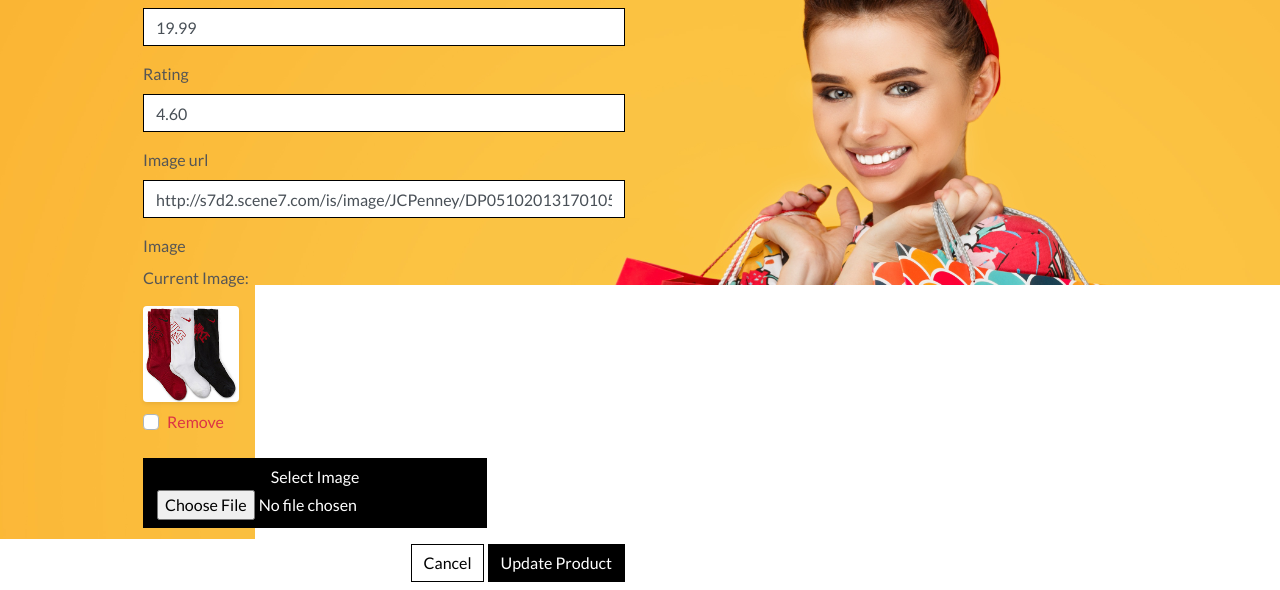
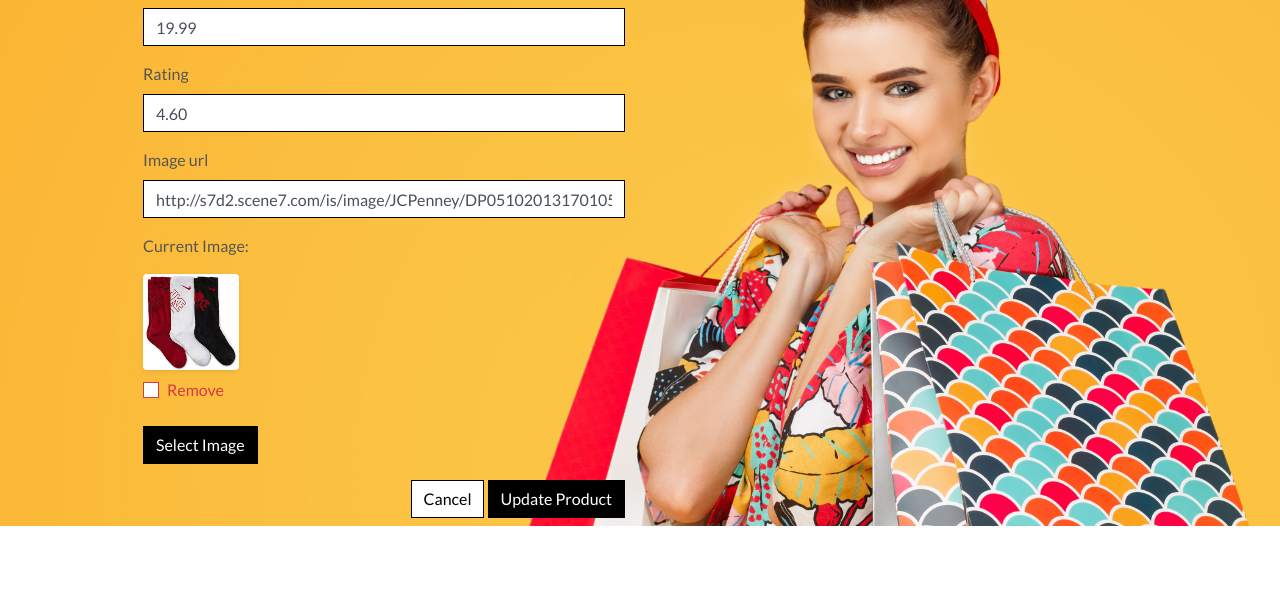
Before and after one commit to ninos77/web-shop-django, a Django app: page /products/edit/12/ in a window 1280 px wide. Shown: the part 986-1576 px from the top of the page. After the commit the page ends 1512 px from the top, so only its background shows below. Run offline with Django 3.2, Linux system fonts and the light colour scheme; the visitor is signed in with stand-in values (Sample User, id 1); data comes from the database, SQL or seed files in the repository; some libraries are stand-ins or nearby versions.

Commit message:
Product - Admin fixing image add file

```diff
--- a/products/templates/products/edit_product.html
+++ b/products/templates/products/edit_product.html
@@ -25,7 +25,13 @@
             <div class="col-12 col-md-6">
                 <form method="POST" action="{% url 'edit_product' product.id %}" class="form mb-2" enctype="multipart/form-data"><!--enctype="multipart/form-data" Since it will potentially be submitting an image file, and without this the imagewon't be uploaded properly.-->
                     {% csrf_token %}
-                    {{ form | crispy }}
+                     {% for field in form %}
+                        {% if field.name != 'image' %}
+                            {{ field | as_crispy_field }}
+                        {% else %}
+                            {{ field }}
+                        {% endif %}
+                    {% endfor %}
                     <div class="text-right">
                         <a class="btn btn-outline-black rounded-0" href="{% url 'products' %}">Cancel</a>
                         <button class="btn btn-black rounded-0" type="submit">Update Product</button>
@@ -35,3 +41,12 @@
         </div>
     </div>
 {% endblock %}
+{% block postloadjs %}
+    {{ block.super }}
+    <script type="text/javascript">
+        $('#new-image').change(function() {
+            var file = $('#new-image')[0].files[0];
+            $('#filename').text(`Image will be set to: ${file.name}`);
+        });
+    </script>
+{% endblock %}
--- a/products/views.py
+++ b/products/views.py
@@ -1,16 +1,16 @@
-from django.shortcuts import render, get_object_or_404, redirect, reverse
+from django.shortcuts import render, redirect, reverse, get_object_or_404
 from django.contrib import messages
+from django.contrib.auth.decorators import login_required
 from django.db.models import Q
+from django.db.models.functions import Lower
+
 from .models import Product, Category
-from django.db.models.functions import Lower
-from products.forms import ProductForm
-from django.contrib.auth.decorators import login_required
+from .forms import ProductForm
 
 # Create your views here.
 
-
 def all_products(request):
-    """will return all products and including sorting and searching function"""
+    """ A view to show all products, including sorting and search queries """
 
     products = Product.objects.all()
     query = None
@@ -33,39 +33,43 @@ def all_products(request):
                     sortkey = f'-{sortkey}'
             products = products.order_by(sortkey)
 
-    if request.GET:
-        if "category" in request.GET:
-            categories = request.GET["category"].split(',')
+        if 'category' in request.GET:
+            categories = request.GET['category'].split(',')
             products = products.filter(category__name__in=categories)
             categories = Category.objects.filter(name__in=categories)
 
-    if request.GET:
-        if "q" in request.GET:
+        if 'q' in request.GET:
             query = request.GET['q']
             if not query:
                 messages.error(request, "You didn't enter any search criteria!")
-                return redirect(reverse("products"))
+                return redirect(reverse('products'))
+
             queries = Q(name__icontains=query) | Q(description__icontains=query)
             products = products.filter(queries)
 
     current_sorting = f'{sort}_{direction}'
+
     context = {
         'products': products,
         'search_term': query,
         'current_categories': categories,
         'current_sorting': current_sorting,
     }
-    return render(request, "products/products.html", context)
+
+    return render(request, 'products/products.html', context)
 
 
 def product_detail(request, product_id):
-    """will return and views product detail"""
+    """ A view to show individual product details """
 
     product = get_object_or_404(Product, pk=product_id)
+
     context = {
         'product': product,
     }
-    return render(request, "products/product_detail.html", context)
+
+    return render(request, 'products/product_detail.html', context)
+
 
 @login_required
 def add_product(request):
@@ -73,16 +77,18 @@ def add_product(request):
     if not request.user.is_superuser:
         messages.error(request, 'Sorry, only store owners can do that.')
         return redirect(reverse('home'))
-    if request.method == "POST":
+
+    if request.method == 'POST':
         form = ProductForm(request.POST, request.FILES)
-        if form.is_valid:
+        if form.is_valid():
             product = form.save()
             messages.success(request, 'Successfully added product!')
-            return redirect(reverse('add_product', args=[product.id]))
+            return redirect(reverse('product_detail', args=[product.id]))
         else:
             messages.error(request, 'Failed to add product. Please ensure the form is valid.')
     else:
         form = ProductForm()
+
     template = 'products/add_product.html'
     context = {
         'form': form,
@@ -90,12 +96,14 @@ def add_product(request):
 
     return render(request, template, context)
 
+
 @login_required
 def edit_product(request, product_id):
     """ Edit a product in the store """
     if not request.user.is_superuser:
         messages.error(request, 'Sorry, only store owners can do that.')
         return redirect(reverse('home'))
+
     product = get_object_or_404(Product, pk=product_id)
     if request.method == 'POST':
         form = ProductForm(request.POST, request.FILES, instance=product)
@@ -117,12 +125,14 @@ def edit_product(request, product_id):
 
     return render(request, template, context)
 
+
 @login_required
 def delete_product(request, product_id):
     """ Delete a product from the store """
     if not request.user.is_superuser:
         messages.error(request, 'Sorry, only store owners can do that.')
         return redirect(reverse('home'))
+
     product = get_object_or_404(Product, pk=product_id)
     product.delete()
     messages.success(request, 'Product deleted!')
--- a/static/css/base.css
+++ b/static/css/base.css
@@ -237,6 +237,36 @@ input[name='q']::placeholder {
 	color: #17a2b8; /* text-info */
 }
 
+/* Product Form */
+
+.btn-file {
+    position: relative;
+    overflow: hidden;
+}
+
+.btn-file input[type="file"] {
+    position: absolute;
+    top: 0;
+    right: 0;
+    min-width: 100%;
+    min-height: 100%;
+    opacity: 0;
+    cursor: pointer;
+}
+
+.custom-checkbox .custom-control-label::before {
+    border-radius: 0;
+    border-color: #dc3545;
+}
+
+.custom-checkbox .custom-control-input:checked~.custom-control-label::before {
+    background-color: #dc3545;
+    border-color: #dc3545;
+    border-radius: 0;
+}
+
+
+
 /* fixed top navbar only on medium and up */
 @media (min-width: 992px) {
     .fixed-top-desktop-only {
```
Also changed, not shown: products/templates/products/add_product.html (+16 -1 lines), media/github_pic.jpg (added), media/github_pic_QpELGVW.jpg (added).
